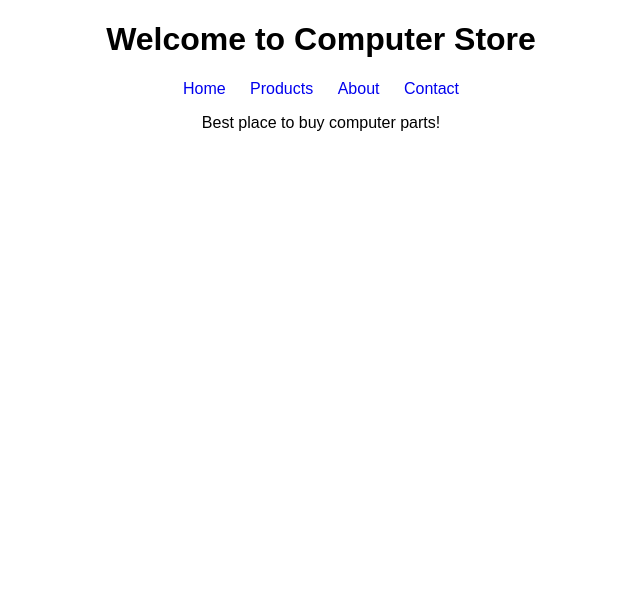
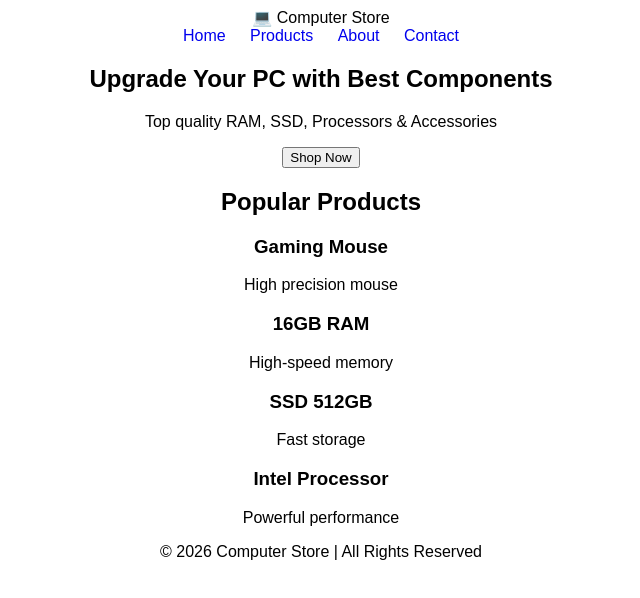
Before and after one commit to vikasrajput0112/computer-store-app, a plain HTML site: page frontend/index.html in a window 1280 px wide. Shown: the whole page, without its empty margins (319-959 px from the left). Drawn offline with Linux system fonts and the light colour scheme.

Commit message:
Update index.html

```diff
--- a/frontend/index.html
+++ b/frontend/index.html
@@ -6,16 +6,55 @@
 </head>
 <body>
 
-<h1>Welcome to Computer Store</h1>
+<!-- HEADER -->
+<header>
+    <div class="logo">💻 Computer Store</div>
+    <nav>
+        <a href="index.html">Home</a>
+        <a href="products.html">Products</a>
+        <a href="about.html">About</a>
+        <a href="contact.html">Contact</a>
+    </nav>
+</header>
 
-<nav>
-    <a href="index.html">Home</a>
-    <a href="products.html">Products</a>
-    <a href="about.html">About</a>
-    <a href="contact.html">Contact</a>
-</nav>
+<!-- HERO SECTION -->
+<section class="hero">
+    <h1>Upgrade Your PC with Best Components</h1>
+    <p>Top quality RAM, SSD, Processors & Accessories</p>
+    <button onclick="location.href='products.html'">Shop Now</button>
+</section>
 
-<p>Best place to buy computer parts!</p>
+<!-- PRODUCT SECTION -->
+<section class="products">
+    <h2>Popular Products</h2>
+
+    <div class="product-container">
+        <div class="card">
+            <h3>Gaming Mouse</h3>
+            <p>High precision mouse</p>
+        </div>
+
+        <div class="card">
+            <h3>16GB RAM</h3>
+            <p>High-speed memory</p>
+        </div>
+
+        <div class="card">
+            <h3>SSD 512GB</h3>
+            <p>Fast storage</p>
+        </div>
+
+        <div class="card">
+            <h3>Intel Processor</h3>
+            <p>Powerful performance</p>
+        </div>
+    </div>
+</section>
+
+<!-- FOOTER -->
+<footer>
+    <p>© 2026 Computer Store | All Rights Reserved</p>
+</footer>
 
 </body>
 </html>
```
